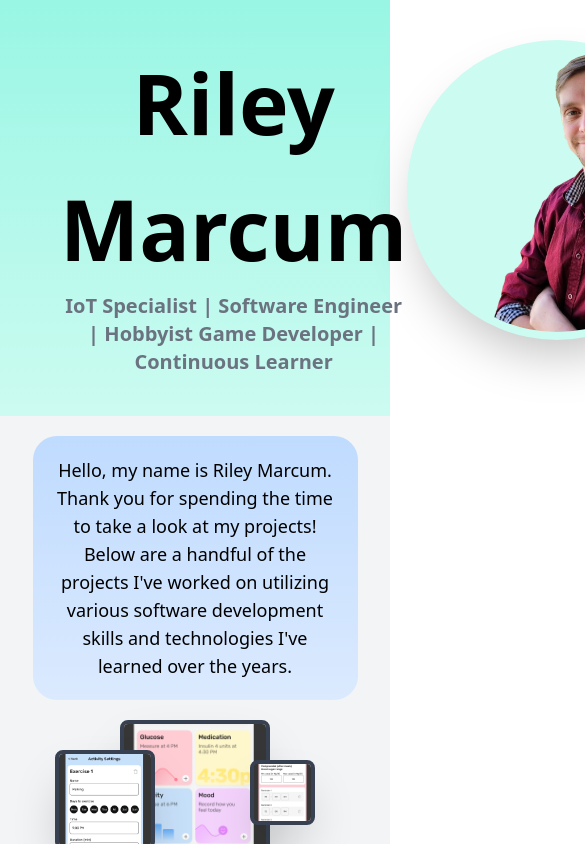
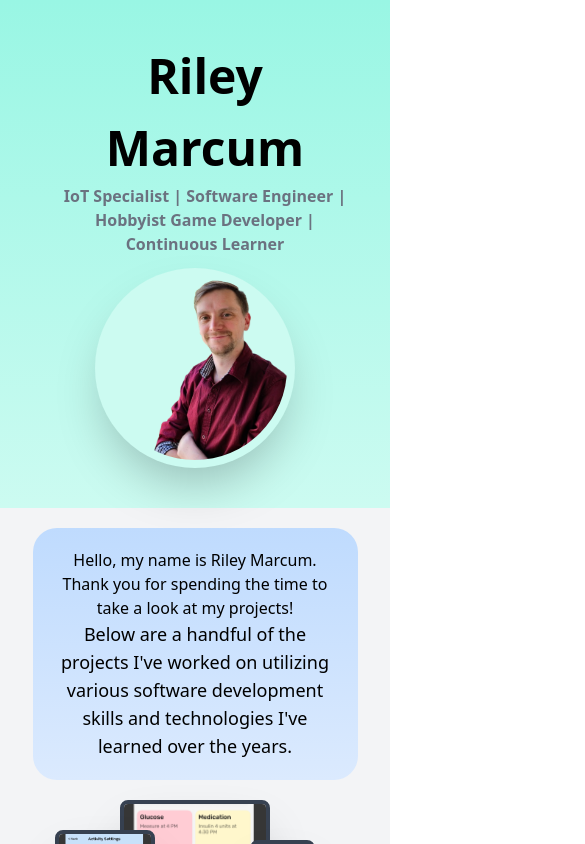
Before and after one commit to Aivaxela/portfolio, a React (Vite) app: page / in a window 390 px wide. Shown: the top 844 px of the page, 585 px wide, since content can reach past the window. Built offline with nearby package versions, Linux system fonts and the light colour scheme.

Commit message:
add some responsive design

```diff
--- a/src/components/Header.jsx
+++ b/src/components/Header.jsx
@@ -3,16 +3,16 @@ import me from "../assets/me-removebg.png";
 export function Header() {
   return (
     <header className="flex flex-col items-center bg-gradient-to-b p-10 from-teal-200 to-teal-100 w-full">
-      <div className="flex justify-between w-full">
+      <div className="flex flex-col gap-3 md:flex-row md:gap-0 justify-between w-full">
         <div className="flex flex-col justify-center text-center ml-5">
-          <h1 className="text-[84px] font-bold">Riley Marcum</h1>
-          <h2 className="text-xl font-semibold text-gray-500">
+          <h1 className="text-[48px] md:text-[84px] font-bold">Riley Marcum</h1>
+          <h2 className="text-md md:text-xl font-semibold text-gray-500">
             IoT Specialist | Software Engineer | Hobbyist Game Developer |
             Continuous Learner
           </h2>
         </div>
         <img
-          className="w-[300px] h-[300px] rounded-full bg-teal-100 p-2 shadow-2xl"
+          className="w-[200px] h-[200px] md:w-[300px] md:h-[300px] self-center rounded-full bg-teal-100 p-2 shadow-2xl"
           src={me}
           alt="portrait photo of Riley"
         />
--- a/src/components/Intro.jsx
+++ b/src/components/Intro.jsx
@@ -1,7 +1,7 @@
 export function Intro() {
   return (
     <section className="flex flex-col text-center p-5 my-5 w-10/12 bg-gradient-to-b from-blue-200 to-blue-100 rounded-3xl">
-      <p className="text-lg">
+      <p className="text-md md:text-lg">
         Hello, my name is Riley Marcum. Thank you for spending the time to take
         a look at my projects!
       </p>
```
